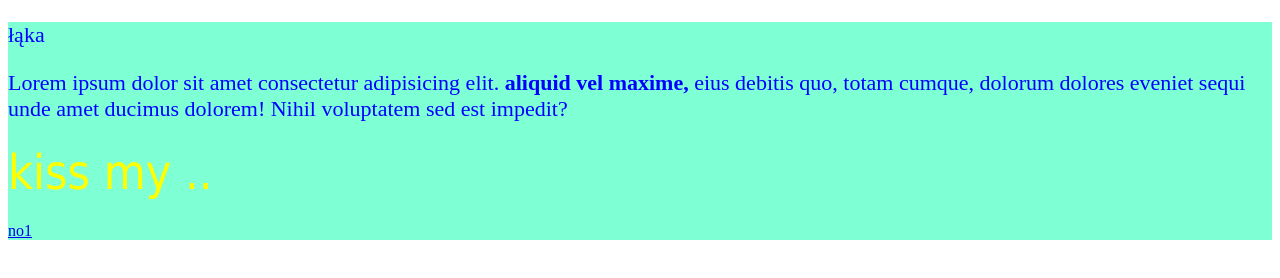
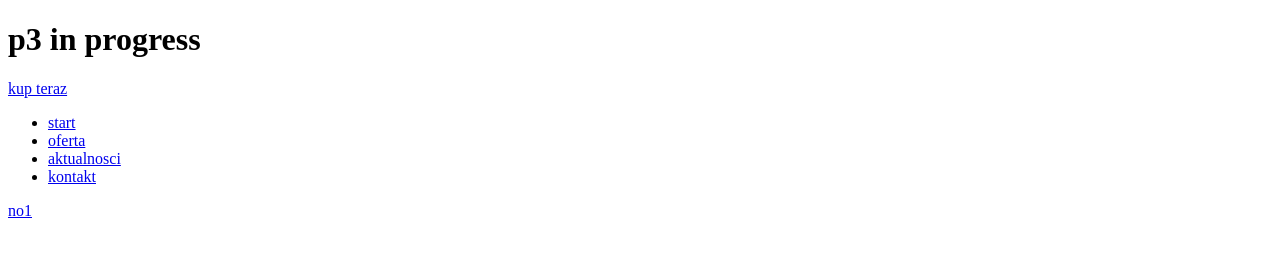
Before and after one commit to Wojciech-Kaczmarek/p3, a plain HTML site: page index.html in a window 1280 px wide. Drawn offline with Linux system fonts and the light colour scheme.

Commit message:
building structure of a site

```diff
--- a/index.html
+++ b/index.html
@@ -4,26 +4,36 @@
     <meta charset="UTF-8">
     <meta name="viewport" content="width=device-width, initial-scale=1.0">
     <meta http-equiv="X-UA-Compatible" content="ie=edge">
-    <title>Document</title>
-    <style>
-    p{
-        font-size: 22px;
-        color: blue;
-
-    }
-    </style>
+    <title>p3</title>
     <link rel="stylesheet" href="style.css">
 </head>
 <body>
-    <div id="o1">
-    <p>łąka
+    <header>
+        <h1>p3 in progress</h1>
+        <a href="#">kup teraz</a>
+    </header>
+    <nav>
+        <ul>
+            <li><a href="/">start</a></li>
+            <li><a href="oferta.html">oferta</a></li>
+            <li><a href="aktualnosci.html">aktualnosci</a></li>
+            <li><a href="kontakty.html">kontakt</a></li>
+        </ul>
+    </nav>
+    <main>
+
+    </main>
+    <aside>
+
+    </aside>
+    <section>
+        <a href="http://info.cern.ch" target="_blank" title="begining!">no1</a>
+    </section>
+    <footer>
+
+    </footer>
+
     <!-- dziki cmd / dziki -->
-    </p>
-    <p>Lorem ipsum dolor sit amet consectetur adipisicing elit. <b>aliquid vel maxime,</b>  eius debitis quo, totam cumque, dolorum dolores eveniet sequi unde amet ducimus dolorem! Nihil voluptatem sed est impedit?</p>
-    <p>
-        <font color="yellow" size="9" face="tahoma">kiss my ..</font>
-    </p>
-    <a href="http://info.cern.ch" target="_blank" title="begining!">no1</a>
-    </div>
+
 </body>
 </html>
```
